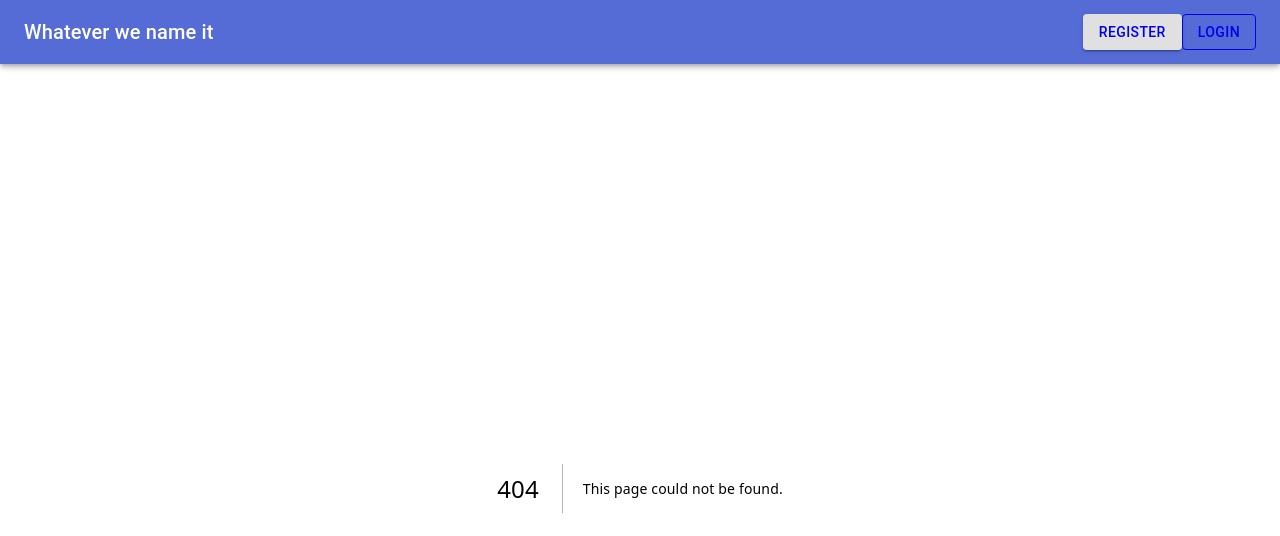
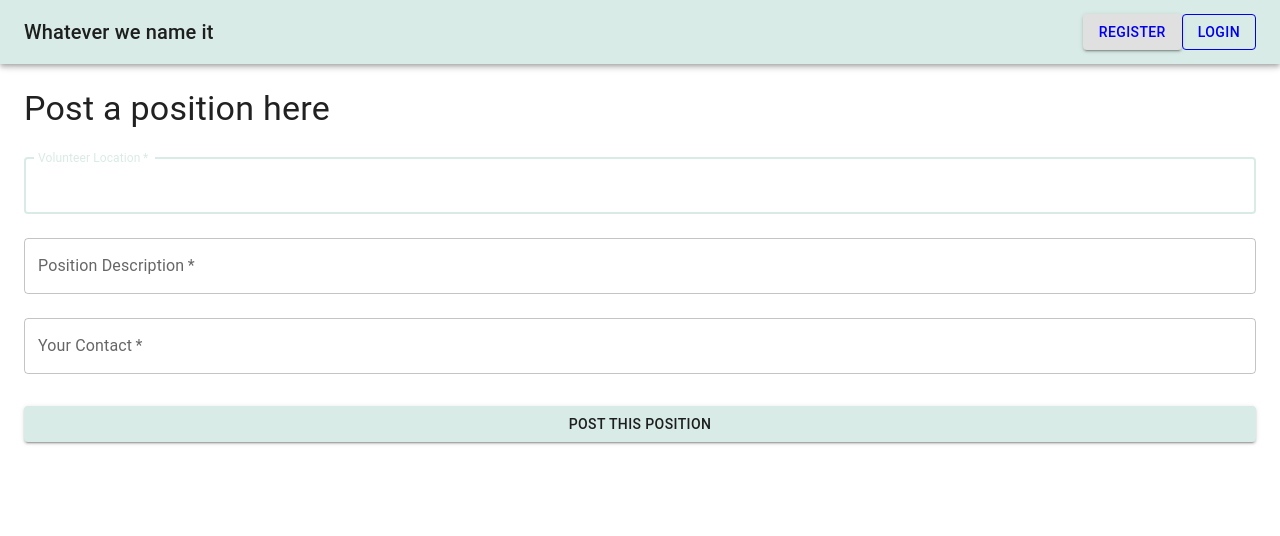
Before and after one commit to gh111331/HackHER24_Cerena_Jonah_Yuchen, a Next.js app: page /newpost in a window 1280 px wide. Before the commit this address had no page. Shown: the top 536 px of the page. Built offline with nearby package versions, Linux system fonts and the light colour scheme.

Commit message:
new post page added
didn't save the input though

```diff
--- /dev/null
+++ b/src/pages/newpost.js
@@ -0,0 +1,65 @@
+import { useState } from 'react';
+import { useRouter } from 'next/router';
+import { TextField, Button, Typography, Box } from '@mui/material';
+
+export default function NewPost() {
+    const [location, setLoc] = useState('');
+    const [description, setDescription] = useState('');
+    const [contact, setContact] = useState('');
+    const router = useRouter();
+
+    const handleNewPost = (e) => {
+        router.push('/'); //Redirect to home page or dashboard after posted
+    };
+    return (
+        <>
+            <Typography variant="h4" gutterBottom>Post a position here</Typography>
+            <Box component="form" onSubmit={handleNewPost} noValidate sx={{ mt: 1 }}>
+                <TextField
+                    margin="normal"
+                    required
+                    fullWidth
+                    id="location"
+                    label="Volunteer Location"
+                    name="location"
+                    autoComplete="location"
+                    autoFocus
+                    value={location}
+                    onChange={(e) => setLoc(e.target.value)}
+                />
+                <TextField
+                    margin="normal"
+                    required
+                    fullWidth
+                    name="description"
+                    label="Position Description"
+                    type="description"
+                    id="description"
+                    autoComplete="description"
+                    value={description}
+                    onChange={(e) => setDescription(e.target.value)}
+                />
+                <TextField
+                    margin="normal"
+                    required
+                    fullWidth
+                    name="contact"
+                    label="Your Contact"
+                    type="contact"
+                    id="contact"
+                    autoComplete="contact"
+                    value={contact}
+                    onChange={(e) => setContact(e.target.value)}
+                />
+                <Button
+                    type="submit"
+                    fullWidth
+                    variant="contained"
+                    sx={{ mt: 3, mb: 2 }}
+                >
+                    Post this position
+                </Button>
+            </Box>
+        </>
+    );
+}
--- a/src/theme.js
+++ b/src/theme.js
@@ -3,13 +3,13 @@ import { createTheme } from '@mui/material/styles';
 const theme = createTheme({
     palette: {
         primary: {
-            main: '#556cd6',
+            main: '#D9EBE6',
         },
         secondary: {
             main: '#19857b',
         },
         error: {
-            main: '#ff1744',
+            main: '#AFB687',
         },
         background: {
             default: '#fff',
```
Also changed, not shown: src/pages/index.js (+10 -2 lines).
